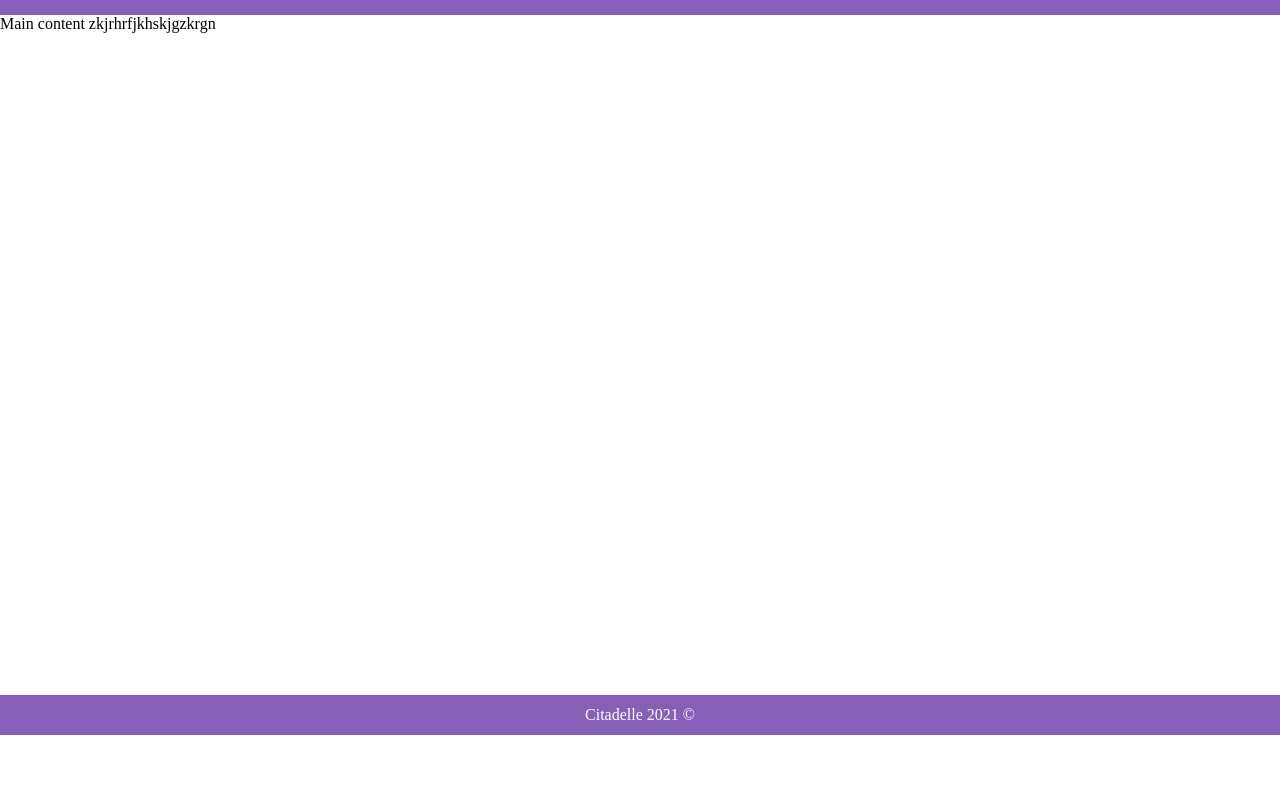
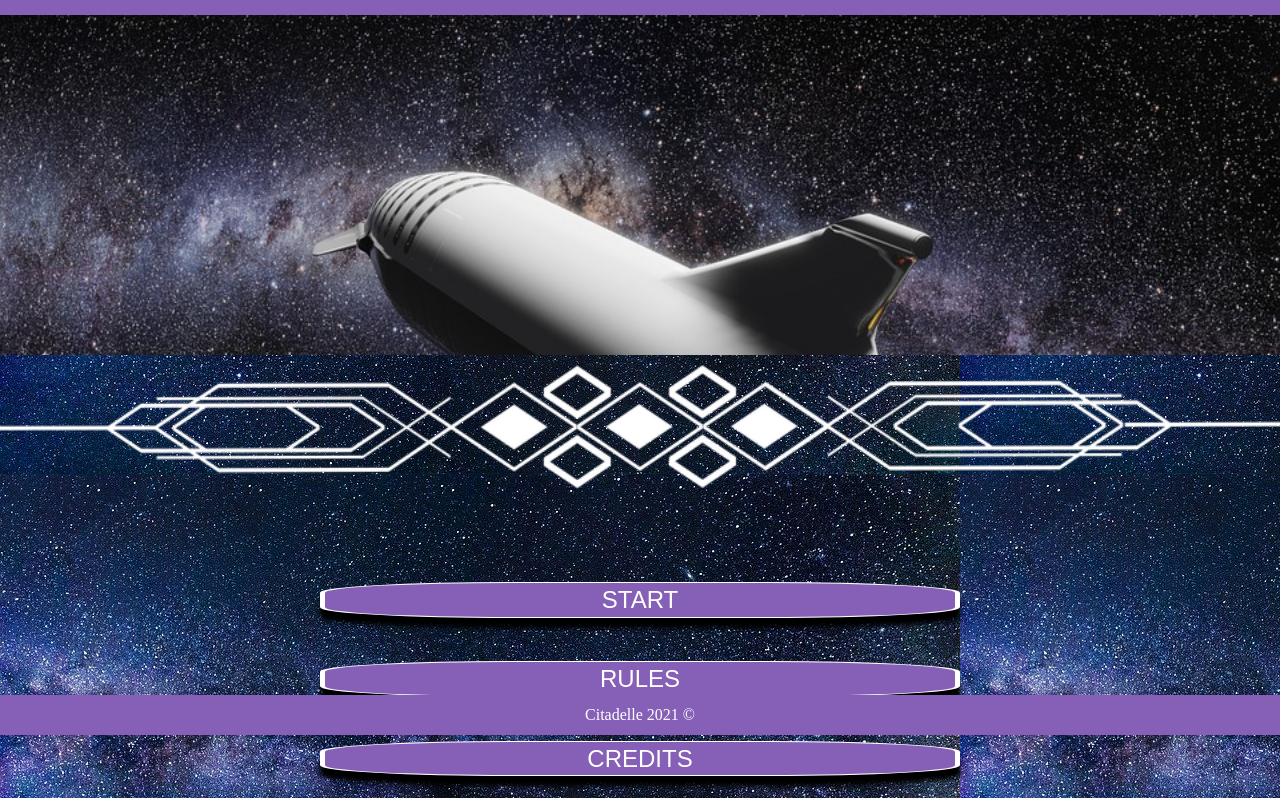
Before and after one commit to AdamRoux/project-1-citadelle, a website: page index.html in a window 1280 px wide. Shown: the part 65-863 px from the top of the page. Before the commit the page ends 800 px from the top, so only its background shows below. Drawn offline with Linux system fonts and the light colour scheme; files whose address does not match are found by name.

Commit message:
First version home page done

```diff
--- a/index.html
+++ b/index.html
@@ -14,8 +14,14 @@
         <div class="shuttle left"></div>
     </header>
     <main>
-      Main content
-      zkjrhrfjkhskjgzkrgn
+      <div class="imgHome"></div>
+      <img src="/img/separatorHome.png" class="separator"/>
+      <div class="buttonContainer">
+        <button>START</button>
+        <button>RULES</button>
+        <button>CREDITS</button>
+      </div>
+
     </main>
 
     <footer>
--- a/style.css
+++ b/style.css
@@ -2,7 +2,8 @@ html,
 body {
   height: 100%;
   font-size: 1em;
-  background: ;
+  background: url("img/night_sky.jpg") ;
+  color: white;
 }
 
 body {
@@ -17,7 +18,6 @@ main {
 
 header,
 footer {
-  color: white;
   background-color: #865FB7;
   text-align: center;
 }
@@ -25,7 +25,6 @@ footer {
 header {
     height: 10%;
     font-size: xx-large;
-    color: white;
     display: flex;
     justify-content: space-around;
     align-items: center;
@@ -42,6 +41,50 @@ header {
   transform: rotate(180deg);
 }
 
+main{
+  text-align : center;
+}
+
+.imgHome{
+  width: 100%;
+  height: 50%;
+  background: url("img/shuttle.jpg");
+  background-size: cover;
+}
+
+.separator{
+  width: 100%;
+  position: relative;
+  top: -4%;
+}
+
+.buttonContainer{
+  display: flex;
+  flex-direction: column;
+  justify-content: space-around;
+  align-items: center;
+  width: 100%;
+  height: 35%;
+}
+
+button{
+  width :50%;
+  height : 15%;
+  font-size : 1.5rem;
+  border-radius: 30%;
+  background-color: #865FB7;
+  color: white;
+  border-right: 5px solid white;
+  border-left: 5px solid white;
+  border-top: 1px solid white;
+  border-bottom: 1px solid white;
+  box-shadow: 0px 10px 5px black;
+}
+
+.buttonClick{
+  box-shadow: none;
+}
+
 
 footer {
     height: 5%;
```
Also changed, not shown: img/night_sky.jpg (added), img/separatorHome.png (added), img/shuttle.jpg (added).
